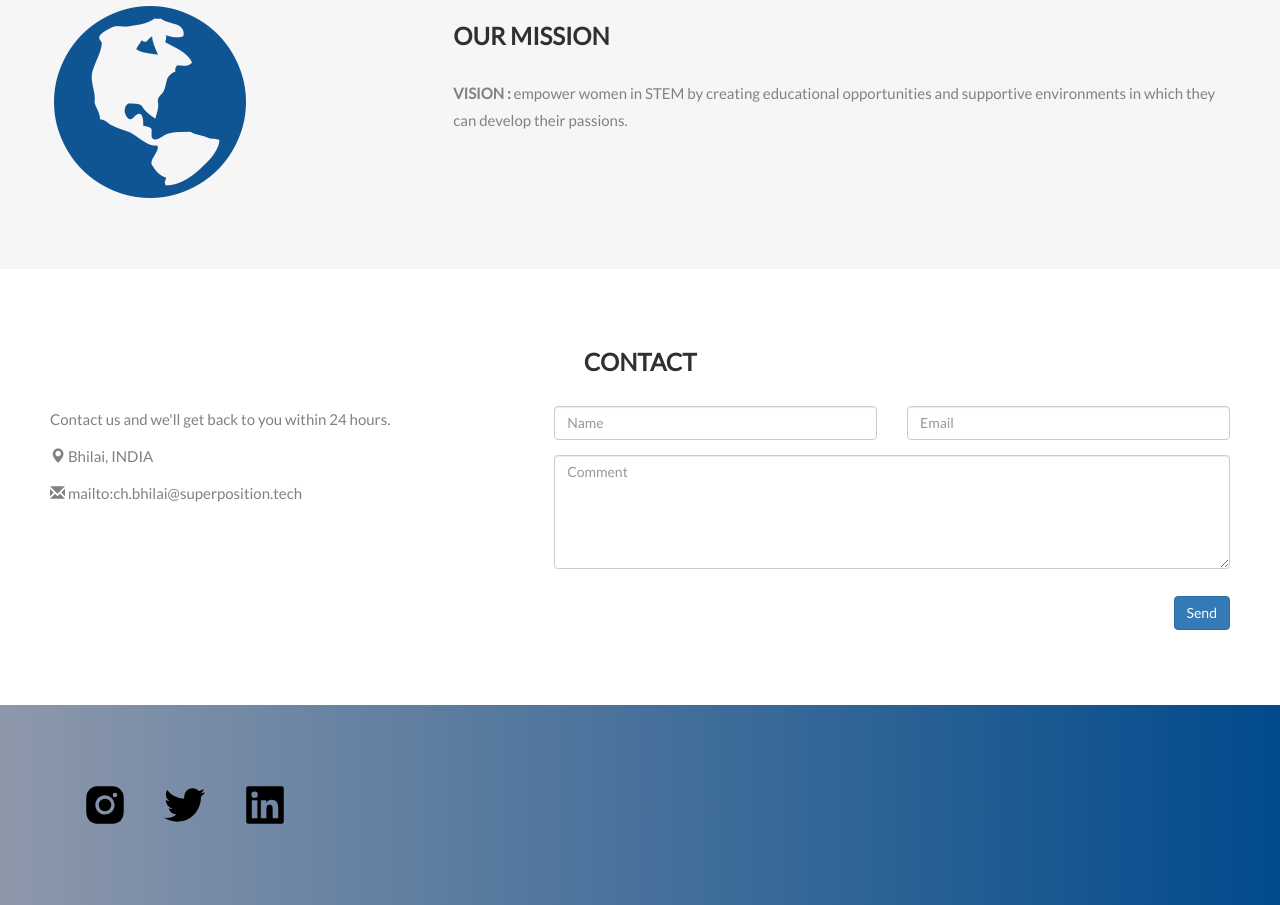
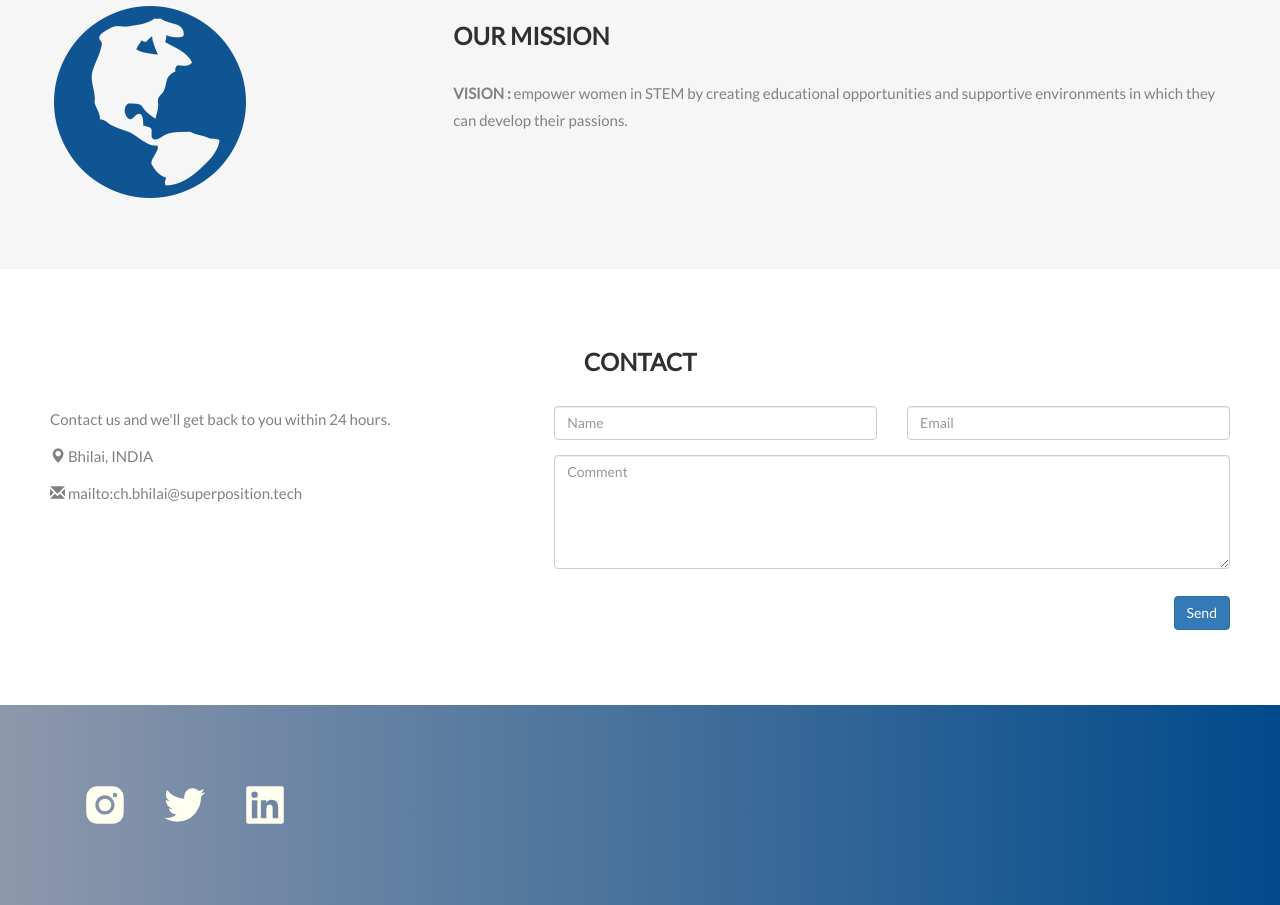
Before and after one commit to Superposition-Bhilai/superposition_bhilai, a plain HTML site: page index.html in a window 1280 px wide. Shown: the part 1223-2128 px from the top of the page. Drawn offline with nearby package versions, Linux system fonts and the light colour scheme.

Commit message:
Update style.css

```diff
--- a/style.css
+++ b/style.css
@@ -213,6 +213,9 @@
       /* Make the element visible */
       visibility: visible;
   }
+.social{
+    filter: invert(100%) sepia(100%) saturate(100%)  brightness(100%) contrast(100%)
+}
 
   /* Go from 0% to 100% opacity (see-through) and specify the percentage from when to slide in the element along the Y-axis */
   @keyframes slide {
```
